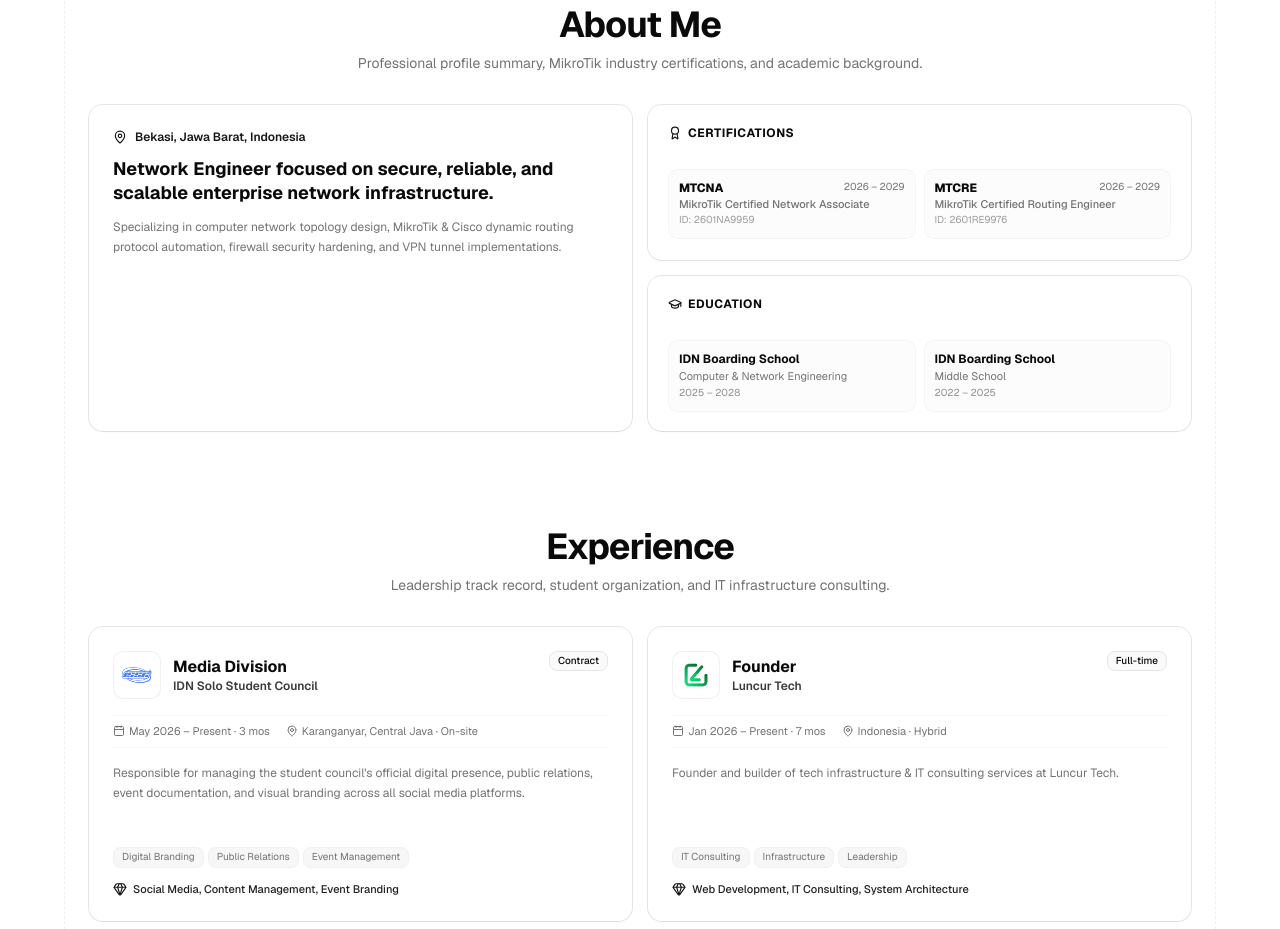
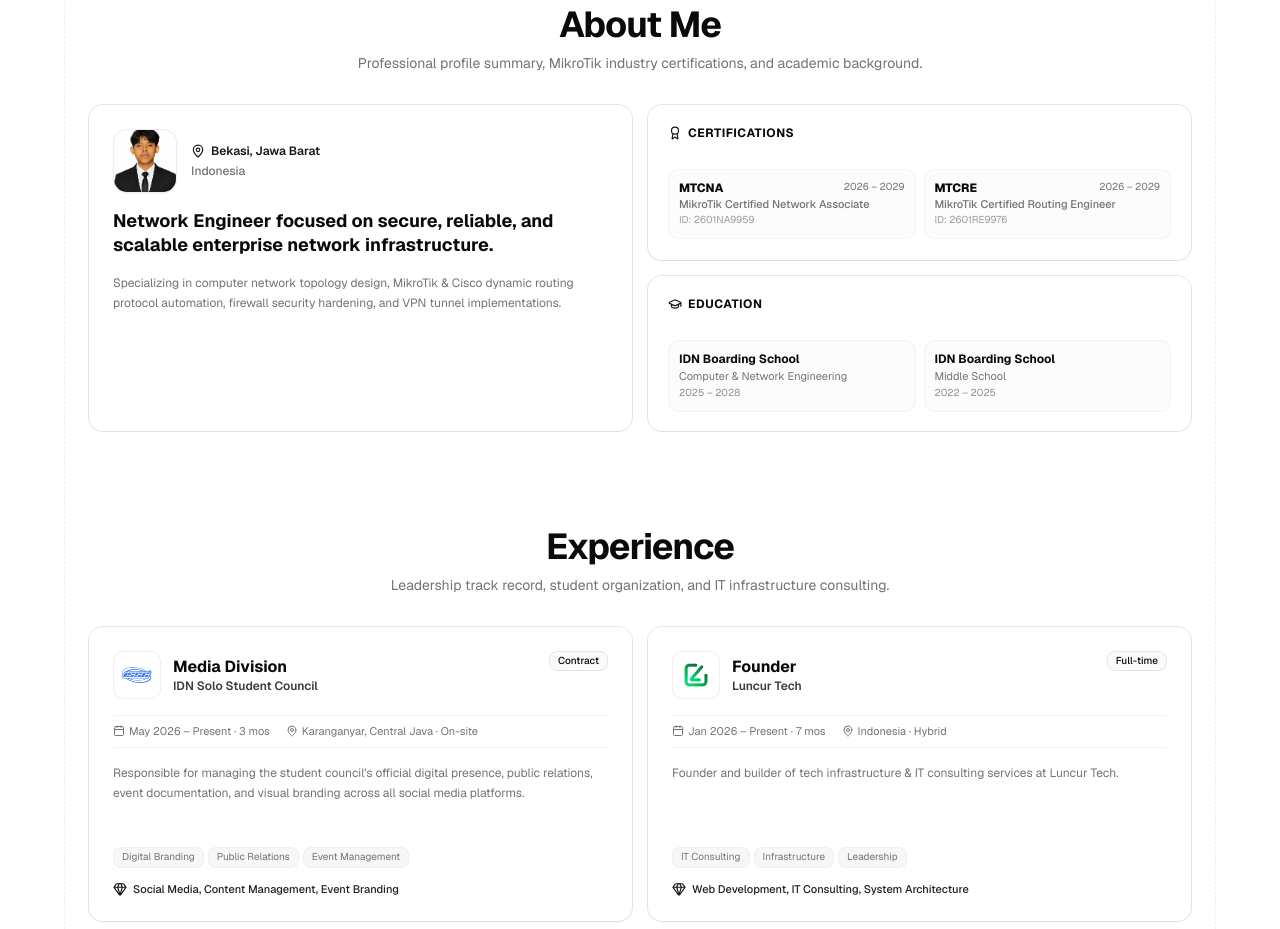
Before and after one commit to haidirwf/portfolio-idal, a Next.js app: page / in a window 1280 px wide. Shown: the part 1460-2389 px from the top of the page. Built offline with nearby package versions, Linux system fonts and the light colour scheme.

Commit message:
feat(about): display profile photo haidarphoto.webp inside Network Engineer profile card

```diff
--- a/components/portfolio/about.tsx
+++ b/components/portfolio/about.tsx
@@ -1,5 +1,6 @@
 "use client";
 
+import Image from "next/image";
 import { motion } from "motion/react";
 import { Card } from "@/components/ui/card";
 import { Badge } from "@/components/ui/badge";
@@ -63,10 +64,26 @@ export function About() {
           className="h-full"
         >
           <Card className="h-full border-border/80 bg-card/60 rounded-xl p-6 flex flex-col justify-between space-y-4 shadow-xs hover:border-border transition-all duration-300">
-            <div className="space-y-3">
-              <div className="flex items-center gap-2 text-xs font-mono text-primary font-semibold">
-                <MapPin className="size-3.5" />
-                <span>Bekasi, Jawa Barat, Indonesia</span>
+            <div className="space-y-4">
+              {/* Photo & Location Row */}
+              <div className="flex items-center gap-3.5">
+                <div className="relative size-14 sm:size-16 rounded-xl overflow-hidden border border-border/60 bg-secondary/40 shrink-0 shadow-xs">
+                  <Image
+                    src="/experience/haidarphoto.webp"
+                    alt="Muhammad Haidar Rauf Prayogo"
+                    fill
+                    sizes="64px"
+                    className="object-cover"
+                    priority
+                  />
+                </div>
+                <div className="space-y-1">
+                  <div className="flex items-center gap-1.5 text-xs font-mono text-primary font-semibold">
+                    <MapPin className="size-3.5" />
+                    <span>Bekasi, Jawa Barat</span>
+                  </div>
+                  <p className="text-xs font-sans text-muted-foreground font-medium">Indonesia</p>
+                </div>
               </div>
 
               <h3 className="text-base sm:text-lg font-bold font-sans text-foreground leading-snug">
```
